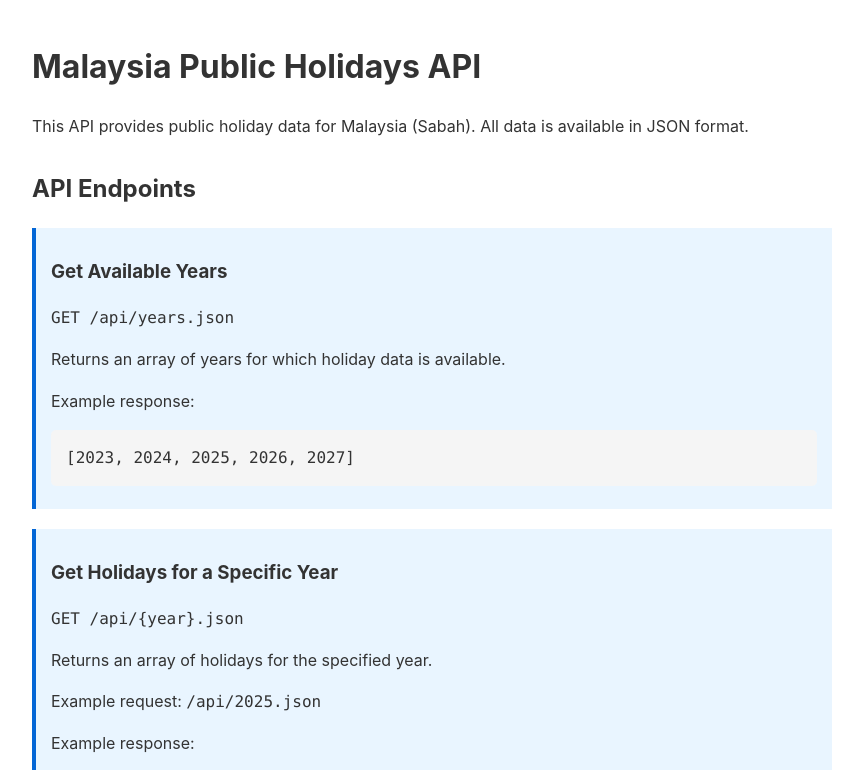
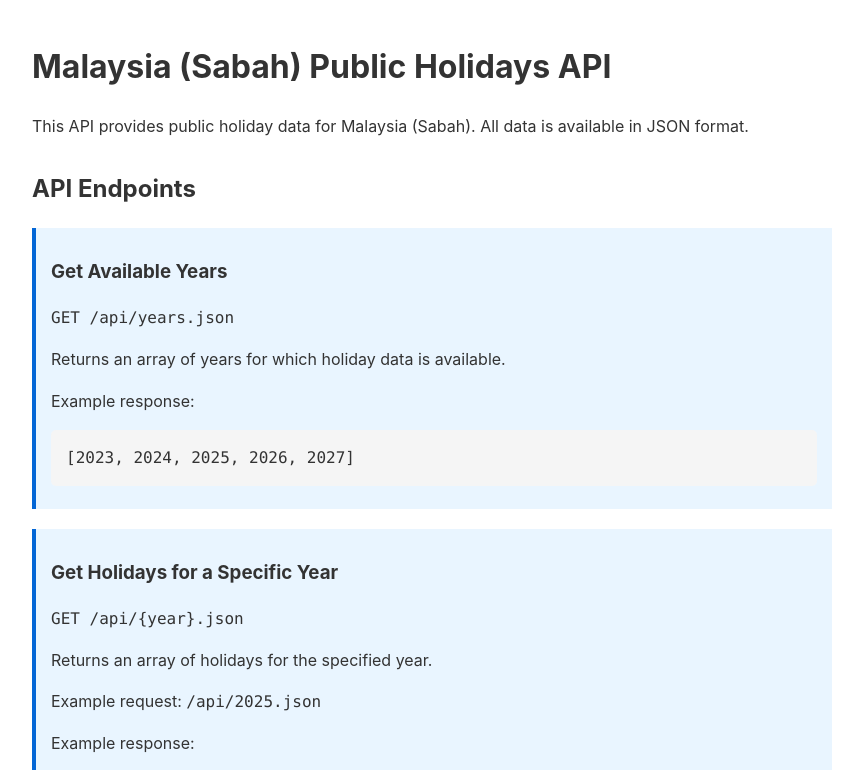
Before and after one commit to DyDxdYdX/sabah-public-holiday-fetcher, a website: page index.html in a window 1280 px wide. Shown: the top 770 px of the page, without its empty margins (208-1071 px from the left). Drawn offline with Linux system fonts and the light colour scheme.

Commit message:
Update index.html

```diff
--- a/index.html
+++ b/index.html
@@ -34,7 +34,7 @@
     </style>
 </head>
 <body>
-    <h1>Malaysia Public Holidays API</h1>
+    <h1>Malaysia (Sabah) Public Holidays API</h1>
 
     <p>This API provides public holiday data for Malaysia (Sabah). All data is available in JSON format.</p>
 
```
